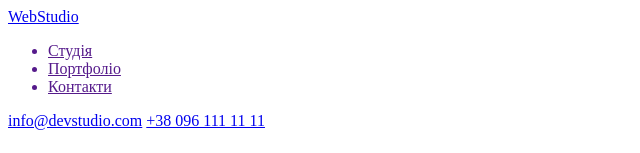
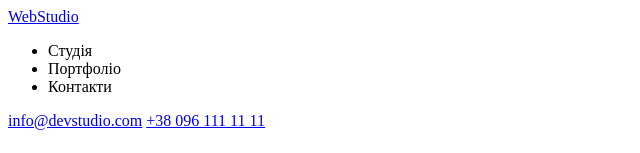
Before and after one commit to idrahoner/goit-markup-hw-01, a plain HTML site: page index.html in a window 1280 px wide. Shown: the top 153 px of the page, without its empty margins (0-640 px from the left). Drawn offline with Linux system fonts and the light colour scheme.

Commit message:
Виправлений список навігації

```diff
--- a/index.html
+++ b/index.html
@@ -11,9 +11,9 @@
         <nav>
             <a href="./index.html">WebStudio</a>
             <ul>
-                <a href=""><li>Студія</li></a>
-                <a href=""><li>Портфоліо</li></a>
-                <a href=""><li>Контакти</li></a>
+                <li><a href=""></a>Студія</a></li>
+                <li><a href=""></a>Портфоліо</a></li>
+                <li><a href=""></a>Контакти</a></li>
             </ul>
         </nav>
         <a href="mailto:info@devstudio.com">info@devstudio.com</a>
```
